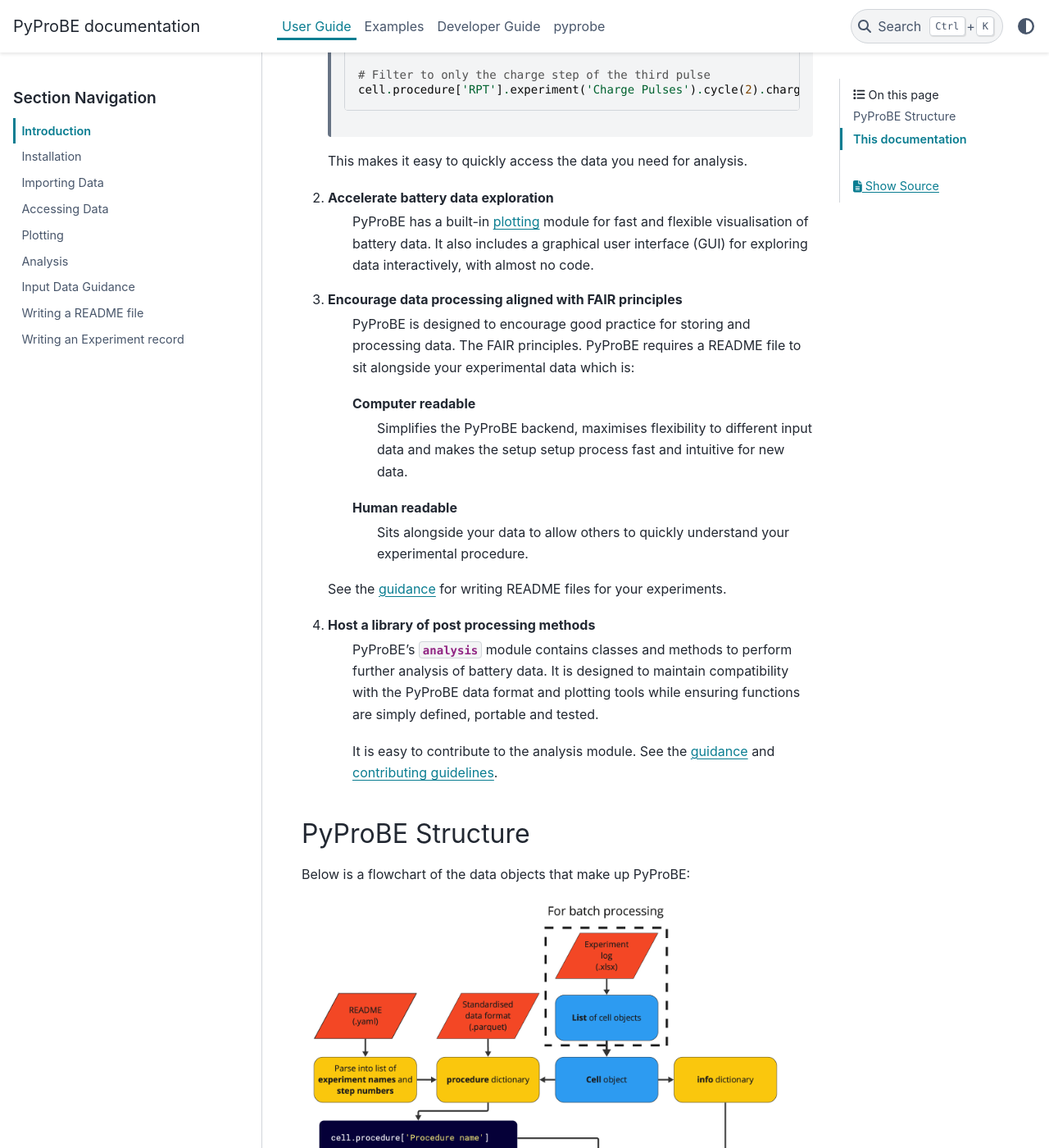
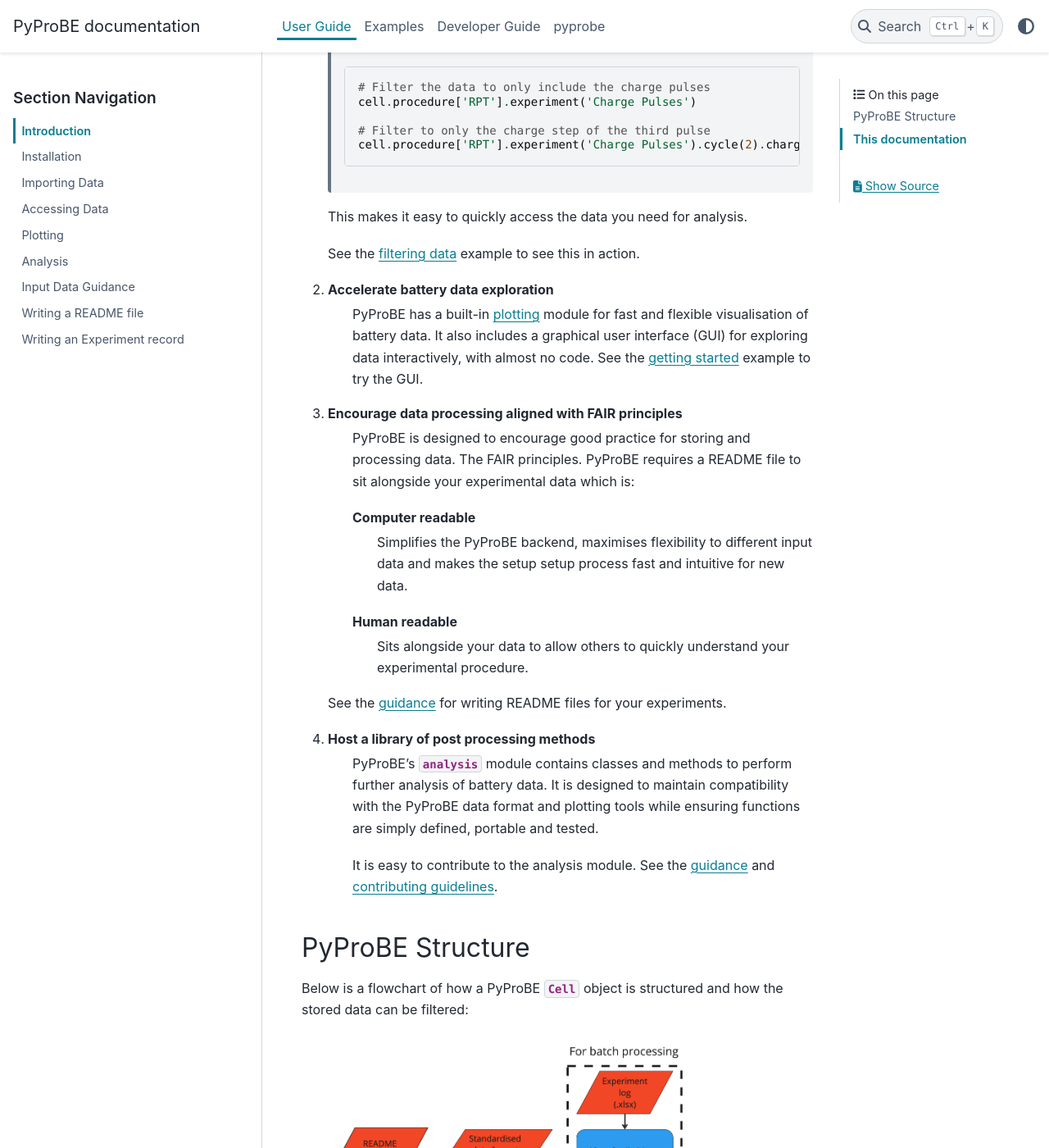
Before and after one commit to ImperialCollegeLondon/PyProBE, a Sphinx documentation site: the page built from docs/source/user_guide/introduction.rst, in a window 1280 px wide and 1400 px high, scrolled down 894 px. Shown: the whole window at 82% size. Built offline with Sphinx 7.4.7 and the PyData theme 0.15.4, drawn with Linux system fonts in a browser that asks for light colours.

Commit message:
Update intro section of user guide

```diff
--- a/docs/source/user_guide/introduction.rst
+++ b/docs/source/user_guide/introduction.rst
@@ -27,10 +27,13 @@
 
    This makes it easy to quickly access the data you need for analysis.
 
+   See the :doc:`filtering data <../examples/filtering-data>` example to see this in action.
+
 2. Accelerate battery data exploration
     PyProBE has a built-in :ref:`plotting <plotting>` module for fast and flexible
     visualisation of battery data. It also includes a graphical user interface (GUI)
-    for exploring data interactively, with almost no code.
+    for exploring data interactively, with almost no code. See the
+    :doc:`getting started <../examples/getting-started>` example to try the GUI.
 
 3. Encourage data processing aligned with FAIR principles
     PyProBE is designed to encourage good practice for storing and processing data. The
@@ -59,9 +62,10 @@
 
 PyProBE Structure
 -----------------
-Below is a flowchart of the data objects that make up PyProBE:
+Below is a flowchart of how a PyProBE :class:`~pyprobe.cell.Cell` object is structured
+and how the stored data can be filtered:
 
-.. image:: images/PyProBE_flowchart.png
+.. image:: images/Filtering_flowchart.jpg
 
 All data is stored in a :class:`~pyprobe.cell.Cell` object, which contains an
 :attr:`~pyprobe.cell.Cell.info` attribute for storing metadata and a
```
Also changed, not shown: other parts of docs/source/user_guide/introduction.rst (+1 -1 lines), docs/source/user_guide/images/Filtering_flowchart.jpg (added), docs/source/user_guide/images/Procedures_and_experiments.jpg (added), docs/source/user_guide/images/Procedures_and_experiments.png (deleted), docs/source/user_guide/images/PyProBE_flowchart.png (deleted), docs/source/user_guide/images/Result_flowchart.jpg.
